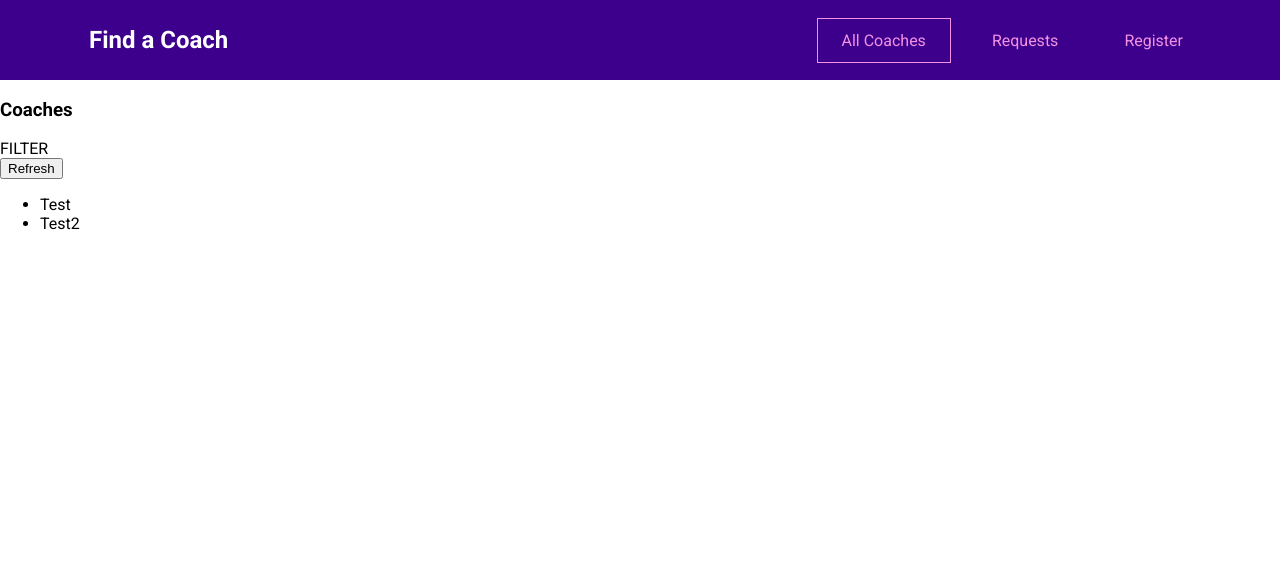
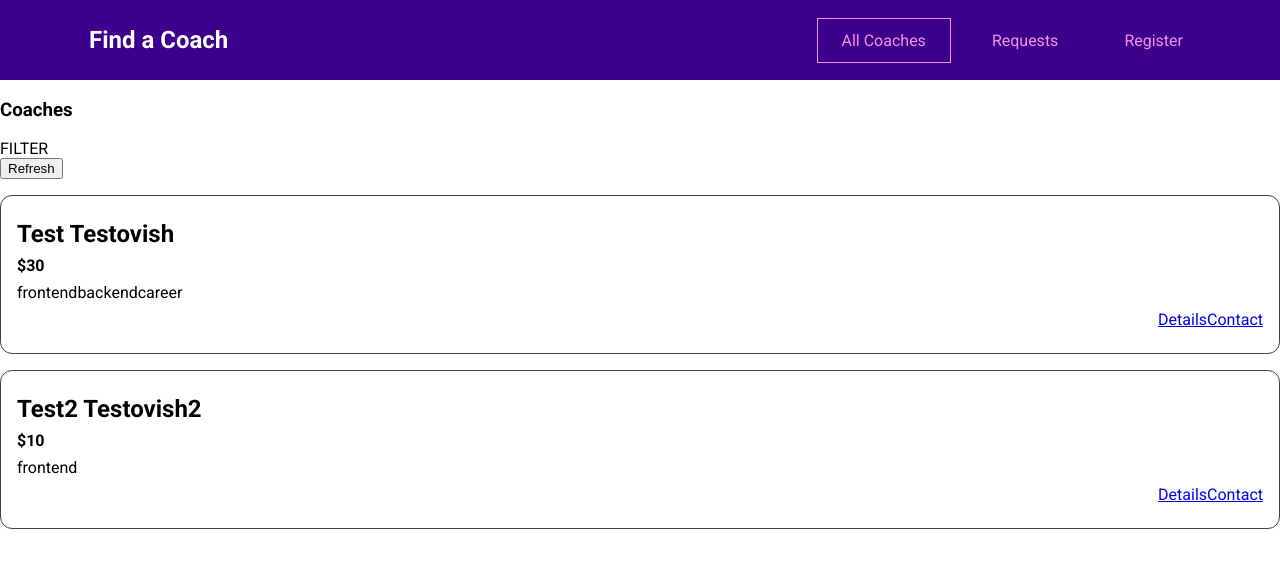
Before and after one commit to teredet/Coach-Finder, a Vue app: page /coaches in a window 1280 px wide. Shown: the top 568 px of the page. Built offline with nearby package versions, Linux system fonts and the light colour scheme.

Commit message:
Added logic for CoachList. Moved TheHeader to another folder.

```diff
--- /dev/null
+++ b/src/components/CoachItem.vue
@@ -0,0 +1,57 @@
+<template>
+    <li>
+        <h3>{{ fullName }}</h3>
+        <h4>${{ coach.hourlyRate }}</h4>
+        <div>
+            <span v-for="area in coach.areas" :key="area">{{ area }}</span>
+        </div>
+        <div class="actions">
+            <router-link :to="detailsLink">Details</router-link>
+            <router-link :to="contactLink">Contact</router-link>
+        </div>
+    </li>
+</template>
+
+<script>
+export default {
+    props: ['coach'],
+    computed: {
+        fullName() {
+            return `${this.coach.firstName} ${this.coach.lastName}`
+        },
+        detailsLink() {
+            return {path: `/coaches/${this.coach.id}`}
+        },
+        contactLink() {
+            return {path: `/coaches/${this.coach.id}/contact`}
+        }
+    }
+}
+</script>
+
+<style scoped>
+li {
+  margin: 1rem 0;
+  border: 1px solid #424242;
+  border-radius: 12px;
+  padding: 1rem;
+}
+
+h3 {
+  font-size: 1.5rem;
+}
+
+h3,
+h4 {
+  margin: 0.5rem 0;
+}
+
+div {
+  margin: 0.5rem 0;
+}
+
+.actions {
+  display: flex;
+  justify-content: flex-end;
+}
+</style>
--- a/src/pages/CoachDetails.vue
+++ b/src/pages/CoachDetails.vue
@@ -1,12 +1,18 @@
 <template>
     <h3>Coach Details</h3>
-    <router-link to="/coaches/c1/contact">Contact</router-link>
+    <router-link :to="contactLink">Contact</router-link>
     <router-view></router-view>
 </template>
 
 
 <script>
-
+export default {
+    computed: {
+        contactLink() {
+            return {path: `/coaches/${'id'}/contact`}
+        }
+    }
+}
 </script>
 
 
--- a/src/pages/CoachesList.vue
+++ b/src/pages/CoachesList.vue
@@ -8,9 +8,7 @@
             <button>Refresh</button>
         </div>
         <ul v-if="hasCoaches">
-            <li v-for="coach in filteredCoaches" :key="coach.id">
-                {{ coach.firstName }}
-            </li>
+            <coach-item v-for="coach in filteredCoaches" :key="coach.id" :coach="coach"></coach-item>
         </ul>
         <h3 v-else>No coaches found.</h3>
     </section>
@@ -18,19 +16,31 @@
 
 
 <script>
+import CoachItem from '../components/CoachItem.vue';
+
 export default {
+    components: { CoachItem },
     computed: {
         filteredCoaches() {
-            return this.$store.getters['coaches'];
+            return this.$store.getters["coaches"];
         },
         hasCoaches() {
-            return this.$store.getters['hasCoaches'];
+            return this.$store.getters["hasCoaches"];
         }
-    }
+    },
 }
 </script>
 
 
 <style scoped>
+ul {
+  list-style: none;
+  margin: 0;
+  padding: 0;
+}
 
+.controls {
+  display: flex;
+  justify-content: space-between;
+}
 </style>
--- a/src/router.js
+++ b/src/router.js
@@ -1,7 +1,7 @@
 import { createRouter, createWebHistory } from 'vue-router';
 
 import CoachesList from './pages/CoachesList.vue';
-import TheHeader from './UI/TheHeader.vue';
+import TheHeader from './components/layout/TheHeader.vue';
 
 
 const router = createRouter({
@@ -13,15 +13,14 @@ const router = createRouter({
     },
     {
       path: '/coaches',
-      name: 'coaches',
       components: {
         nav: TheHeader,
         default: CoachesList,
       }
     },
     {
-      path: '/coaches/:id',
-      name: 'coaches-id',
+      path: `/coaches/:id`,
+      name: 'coaches-details',
       components: {
         nav: TheHeader,
         default: () => import('./pages/CoachDetails.vue'),
@@ -29,7 +28,6 @@ const router = createRouter({
       children: [
         {
           path: 'contact',
-          name: 'contact',
           components: {
             nav: TheHeader,
             default: () => import('./pages/ContactCoach.vue'),
@@ -39,7 +37,6 @@ const router = createRouter({
     },
     {
       path: '/register',
-      name: 'register',
       components: {
         nav: TheHeader,
         default: () => import('./pages/CoachRegistration.vue'),
@@ -47,7 +44,6 @@ const router = createRouter({
     },
     {
       path: '/requests',
-      name: 'requests',
       components: {
         nav: TheHeader,
         default: () => import('./pages/RequestsReceived.vue'),
```
Also changed, not shown: src/components/layout/TheHeader.vue (renamed from src/UI/TheHeader.vue).
